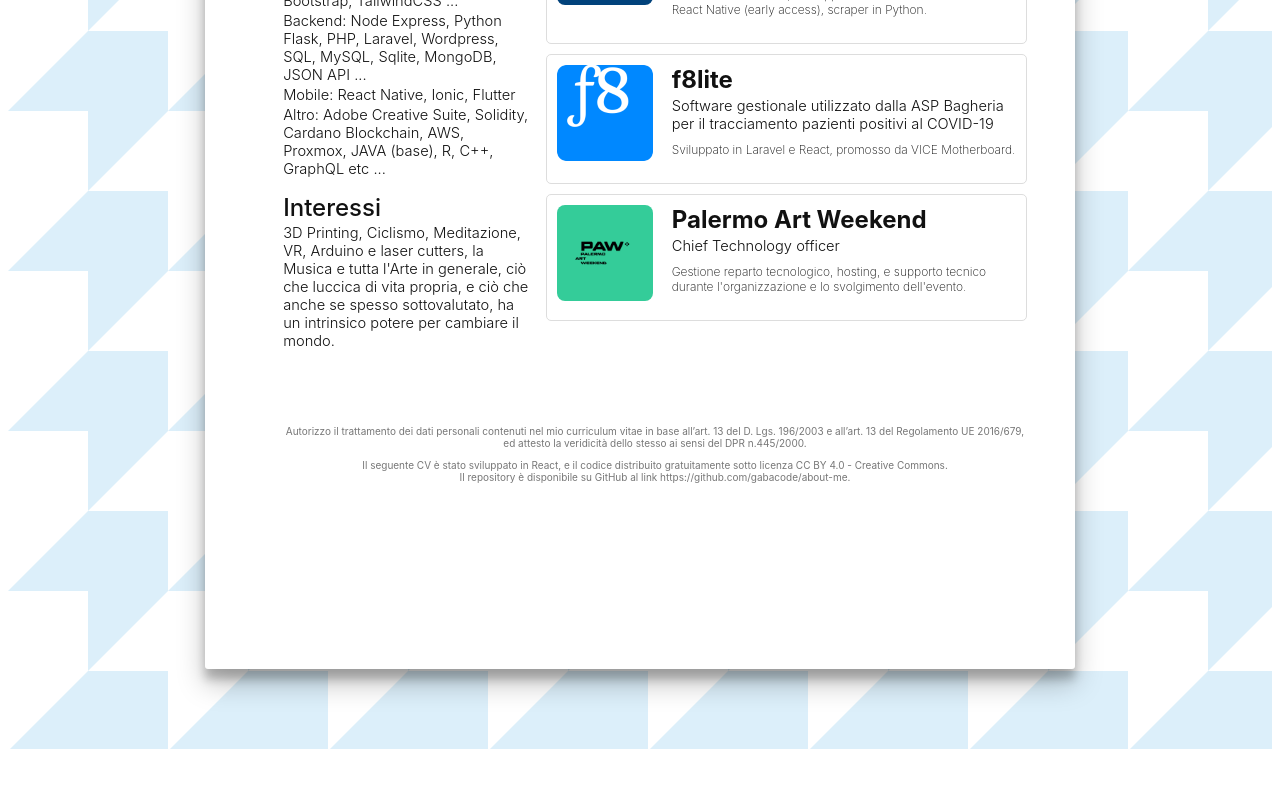
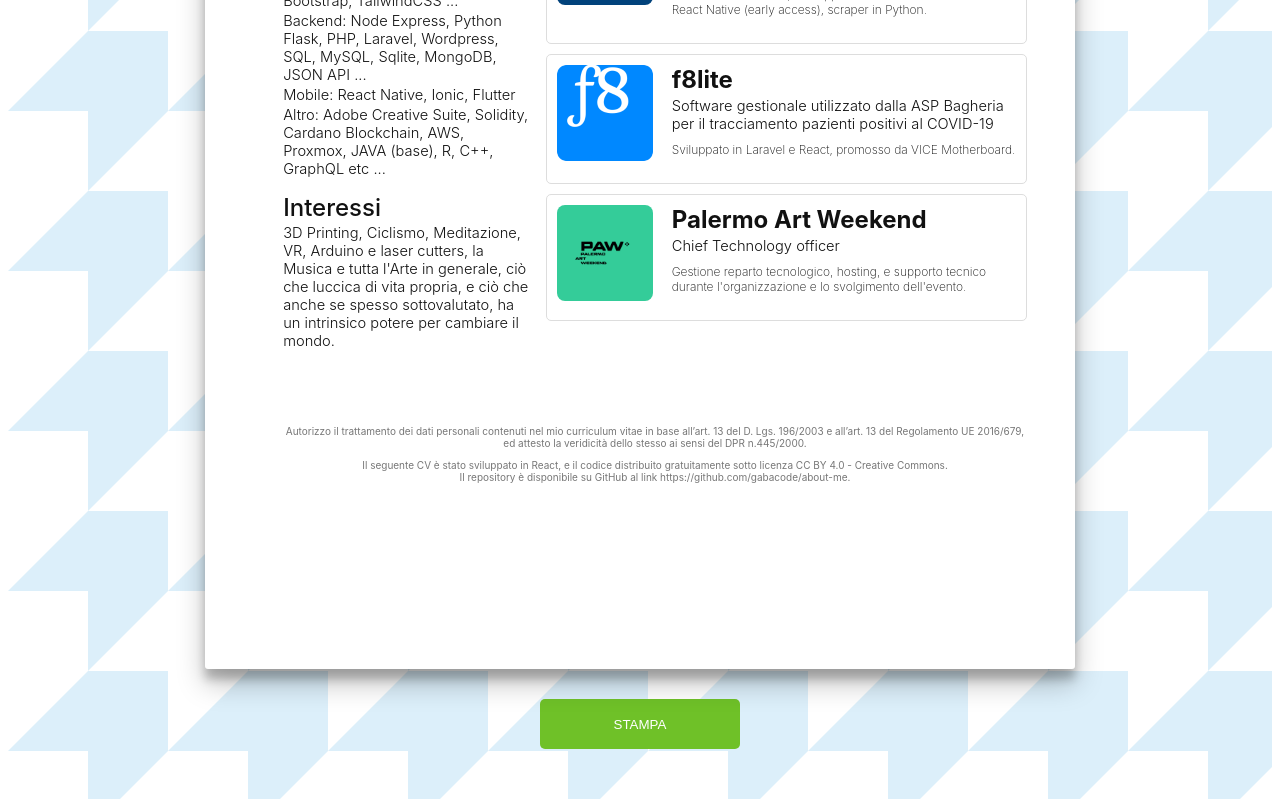
Before and after one commit to gabacode/about-me, a React (Create React App) app: page / in a window 1280 px wide. Shown: the part 609-1409 px from the top of the page. Before the commit the page ends 1359 px from the top, so only its background shows below. Built offline with nearby package versions, Linux system fonts and the light colour scheme.

Commit message:
print function

```diff
--- a/src/App.js
+++ b/src/App.js
@@ -1,6 +1,8 @@
 import styled from "styled-components";
 import {Container, Row, Col3, Col4, Col8, Col9} from "./styles/bootstrap";
 import {Center, A4} from "./styles/template";
+
+import print from "./lib/print";
 
 import Profile from "./assets/images/profile.jpg"
 import Maresi from "./assets/images/icons/maresi.png"
@@ -121,7 +123,7 @@ export default function CV() {
   return (
     <>
       <Center>
-        <A4>
+        <A4 id='printMe'>
           <Container>
 
             <Header>
@@ -215,6 +217,9 @@ export default function CV() {
 
           </Container>
         </A4>
+        <PrintBtn onClick={() => print('printMe')}>
+          STAMPA
+        </PrintBtn>
       </Center>
     </>
   );
@@ -290,3 +295,19 @@ const Footer = styled(Row)`
       margin: 10px auto;
     }
 `
+
+const PrintBtn = styled.button`
+    margin-top: -50px;
+    margin-bottom: 50px;
+    height: 50px;
+    background-color: #6fc128;
+    cursor: pointer;
+    color: white;
+    border-radius: 5px;
+    border: none;
+    width: 200px;
+    &:hover{
+        transform: translateY(-3px);
+        transition: .1s;
+    }
+`
--- /dev/null
+++ b/src/lib/print.js
@@ -0,0 +1,9 @@
+const print = (divName) => {
+    var printContents = document.getElementById(divName).innerHTML;
+    var originalContents = document.body.innerHTML;
+    document.body.innerHTML = printContents;
+    window.print();
+    document.body.innerHTML = originalContents;
+}
+
+export default print;
```
